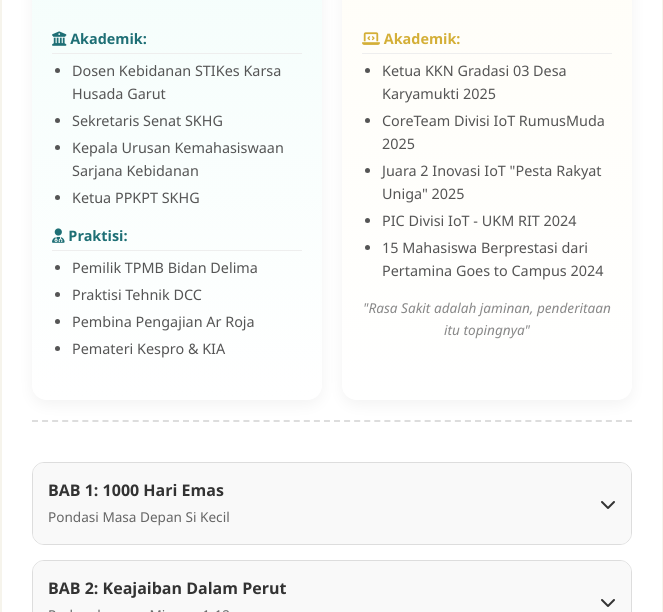
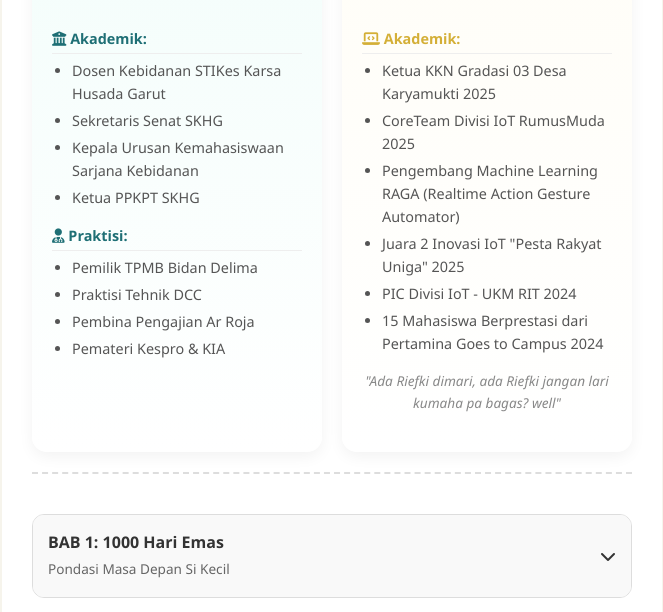
Before and after one commit to riefki-123/maternal-project, a plain HTML site: page edukasi.html in a window 1280 px wide. Shown: the part 629-1241 px from the top of the page, without its empty margins (308-971 px from the left). Drawn offline with Linux system fonts and the light colour scheme.

Commit message:
versi terbaru tipe foto dan capt

```diff
--- a/edukasi.html
+++ b/edukasi.html
@@ -66,11 +66,12 @@
                         <ul>
                             <li>Ketua KKN Gradasi 03 Desa Karyamukti 2025</li>
                             <li>CoreTeam Divisi IoT RumusMuda 2025</li>
+                            <li>Pengembang Machine Learning RAGA (Realtime Action Gesture Automator)</li>
                             <li>Juara 2 Inovasi IoT "Pesta Rakyat Uniga" 2025</li>
                             <li>PIC Divisi IoT - UKM RIT 2024</li>
                             <li>15 Mahasiswa Berprestasi dari Pertamina Goes to Campus 2024</li>
                         </ul>
-                        <p class="quote"><em>"Rasa Sakit adalah jaminan, penderitaan itu topingnya"</em></p>
+                        <p class="quote"><em>"Ada Riefki dimari, ada Riefki jangan lari kumaha pa bagas? well"</em></p>
                     </div>
                 </div>
             </div>
```
Also changed, not shown: img/dpl.jpg, 1 other file.
